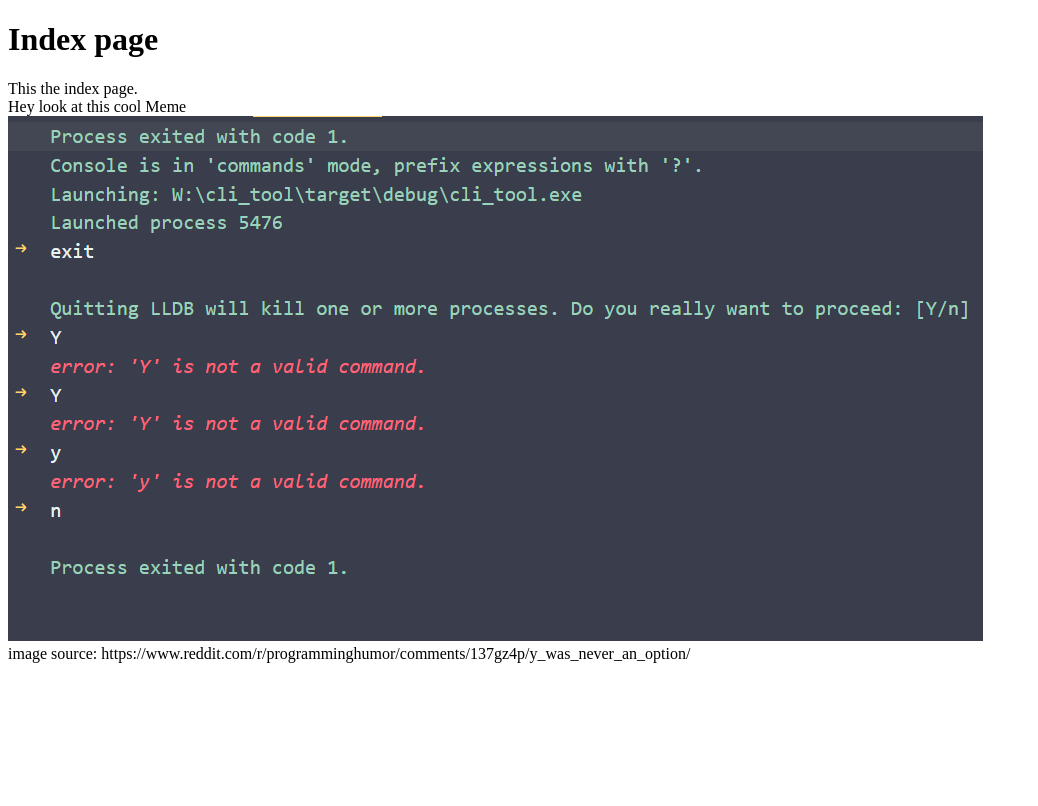
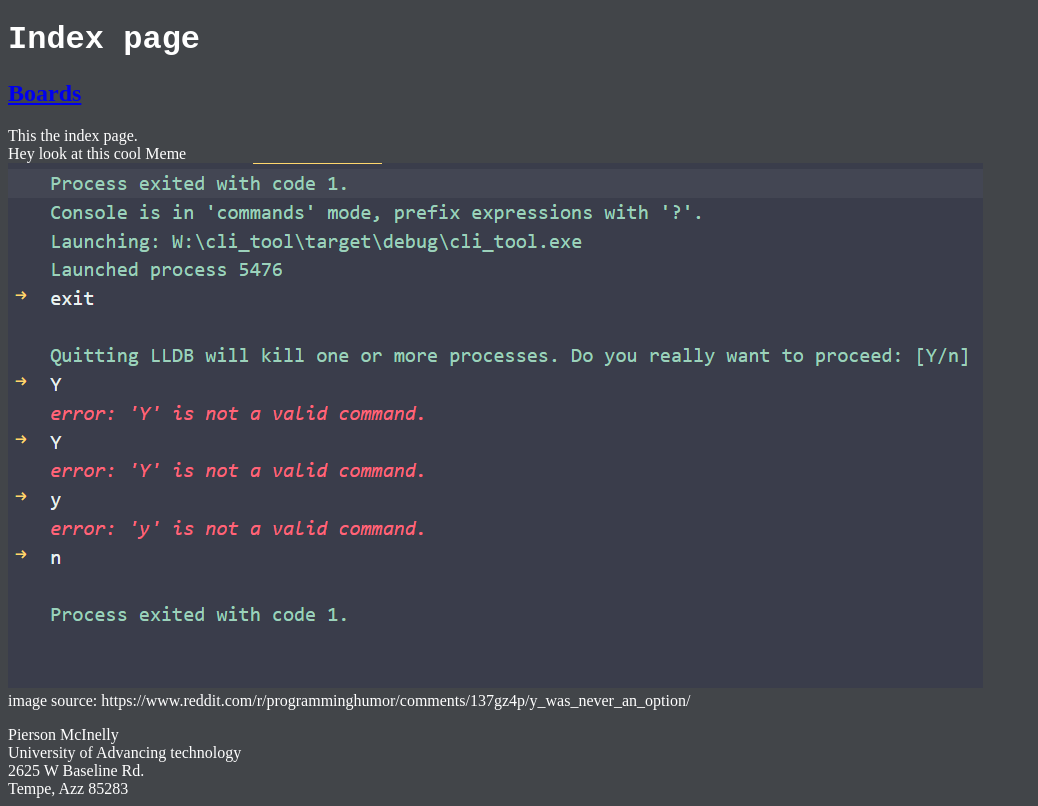
Before and after one commit to PWMUAT/UAT, a plain HTML site: page Index.html in a window 1280 px wide. Shown: the whole page, without its empty margins (0-1038 px from the left). Drawn offline with Linux system fonts and the light colour scheme.

Commit message:
Add files via upload
In-class changes

```diff
--- a/Index.html
+++ b/Index.html
@@ -1,3 +1,4 @@
+<!--Pierson McInelly 05/18/2023-->
 <!DOCTYPE html>
 <html lang="en">
 <head>
@@ -5,9 +6,19 @@
     <meta http-equiv="X-UA-Compatible" content="IE=edge">
     <meta name="viewport" content="width=device-width, initial-scale=1.0">
     <title>CSC102 Index</title>
+    <link rel="stylesheet" href="main.css">
 </head>
 <body>
-    <h1>Index page</h1>
+    <!--Header section-->
+    <header>
+        <h1>Index page</h1>
+    </header>
+    <!--Navigation menu between pages-->
+    <nav>
+        <!--<h2><a href="./Index.html">Home</a></h2>-->
+        <h2><a href="./boards.html">Boards</a></h2>
+    </nav>
+    <!--Page content. Shown under Paragraph tag.-->
     <p>
         This the index page.
         <br>
@@ -17,5 +28,15 @@
         <br>
         image source: https://www.reddit.com/r/programminghumor/comments/137gz4p/y_was_never_an_option/
     </p>
+    <!--Footer for assignment info-->
+    <footer>
+        Pierson McInelly
+        <br>
+        University of Advancing technology
+        <br>
+        2625 W Baseline Rd.
+        <br>
+        Tempe, Azz 85283
+    </footer>
 </body>
 </html>
--- /dev/null
+++ b/main.css
@@ -0,0 +1,8 @@
+body{
+    background-color: rgb(66, 69, 73);
+    color: white;
+}
+h1{
+    font-family:'Courier New', Courier, monospace;
+    color: white;
+}
```
Also changed, not shown: boards.html (+22 -1 lines).
